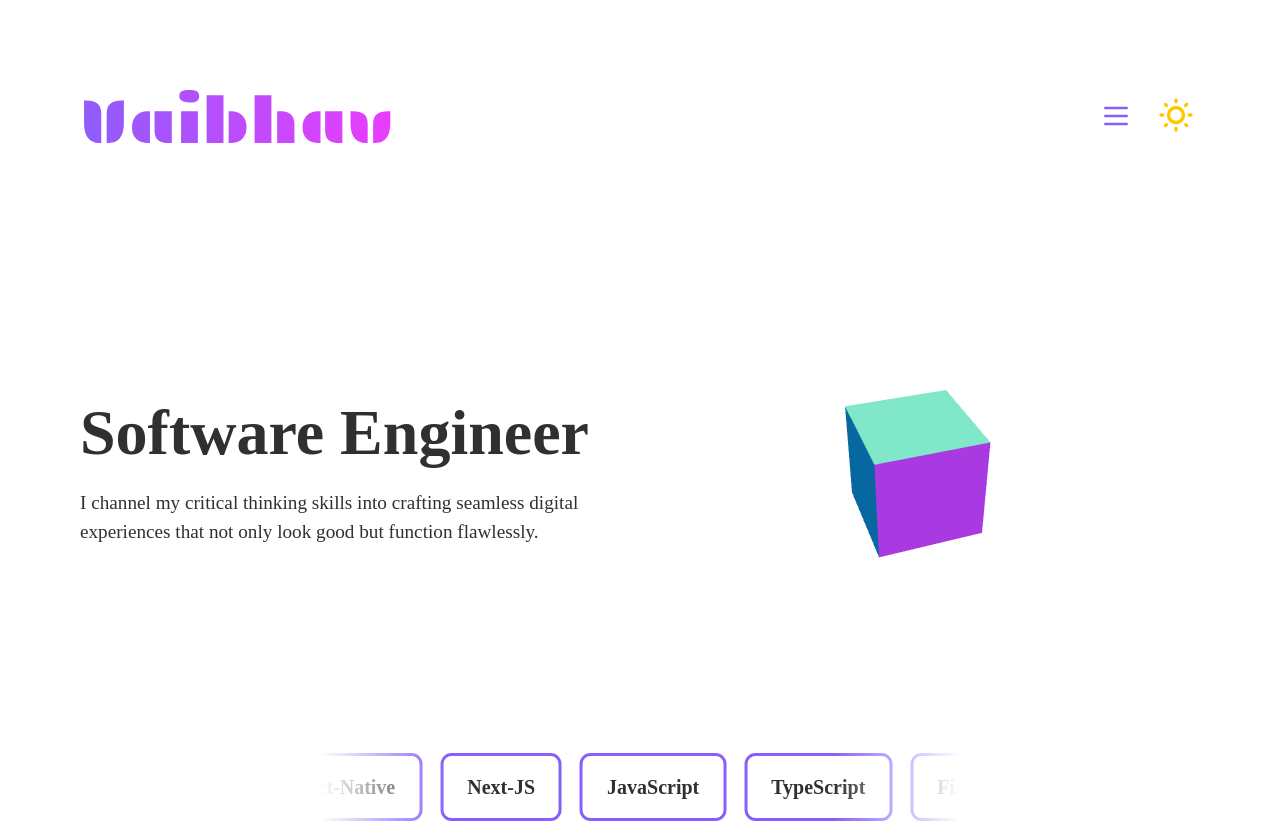
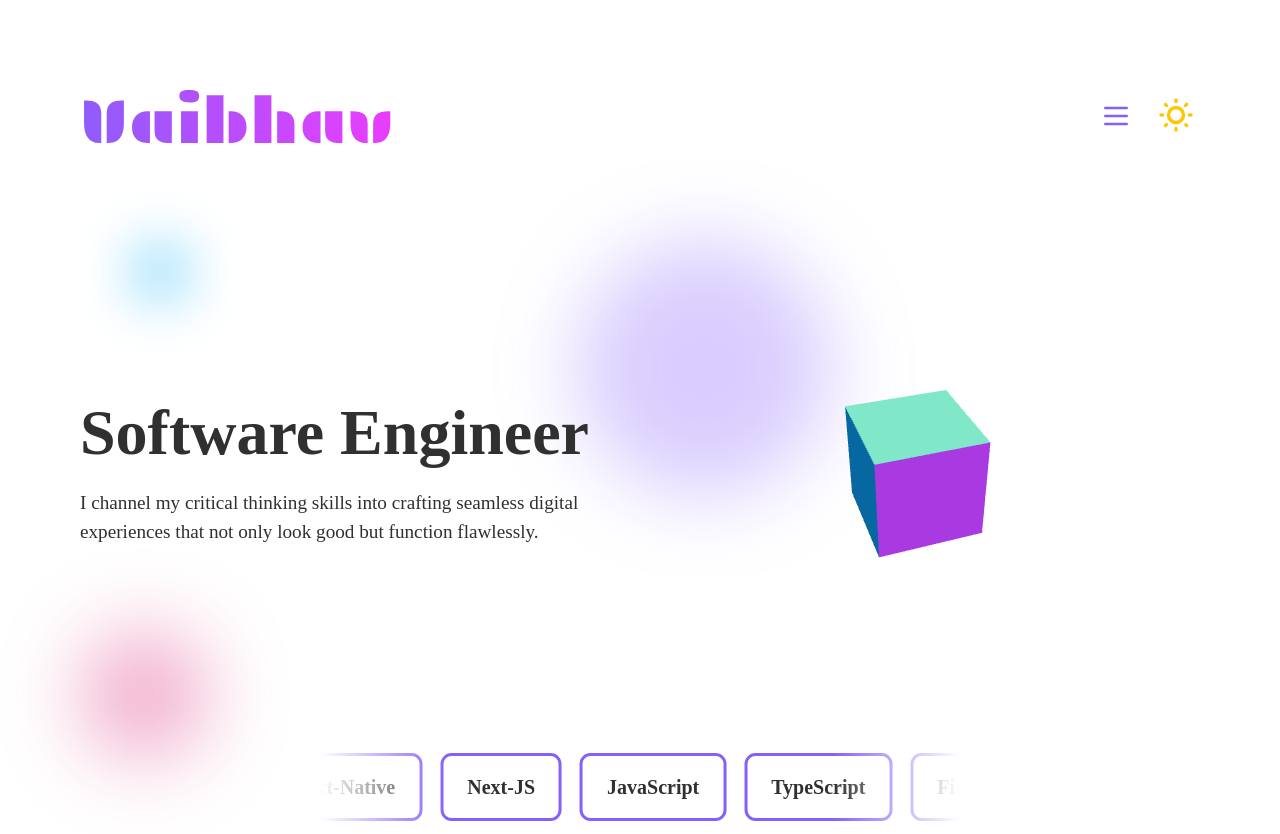
Before and after one commit to vaibhav1324/portfolio, a React (Create React App) app: page / in a window 1280 px wide. Built offline with nearby package versions, Linux system fonts and the light colour scheme.

Commit message:
chore: add hero backdrop blur objs

```diff
--- a/src/components/HeroSection.tsx
+++ b/src/components/HeroSection.tsx
@@ -5,7 +5,7 @@ import { OrbitControls } from '@react-three/drei';
 
 const HeroSection: FC = () => {
   return (
-    <section className="p-5 md:p-20 flex gap-10 flex-wrap items-center">
+    <section className="p-5 md:p-20 flex gap-10 flex-wrap items-center relative">
       <div className="max-w-max md:max-w-min">
         <h1 className="heading whitespace-pre leading-tight font-semibold text-center">
           Software Engineer
@@ -15,6 +15,15 @@ const HeroSection: FC = () => {
           experiences that not only look good but function flawlessly.
         </p>
       </div>
+      <div
+        className={`bg-[#3ABFF860] absolute top-0 left-[10%] w-[5vw] h-[5vw] rounded blur-xl z-[-1]`}
+      />
+      <div
+        className={`bg-[#db277760] absolute top-[85%] w-[10vw] h-[10vw] rounded-full blur-2xl z-[-1]`}
+      />
+      <div
+        className={`bg-[#875FFA50] absolute top-0 left-[45%] w-[20vw] h-[20vw] rounded-full blur-2xl z-[-1]`}
+      />
 
       <div className="flex flex-1 justify-center items-center">
         <div className="avatar">
```
